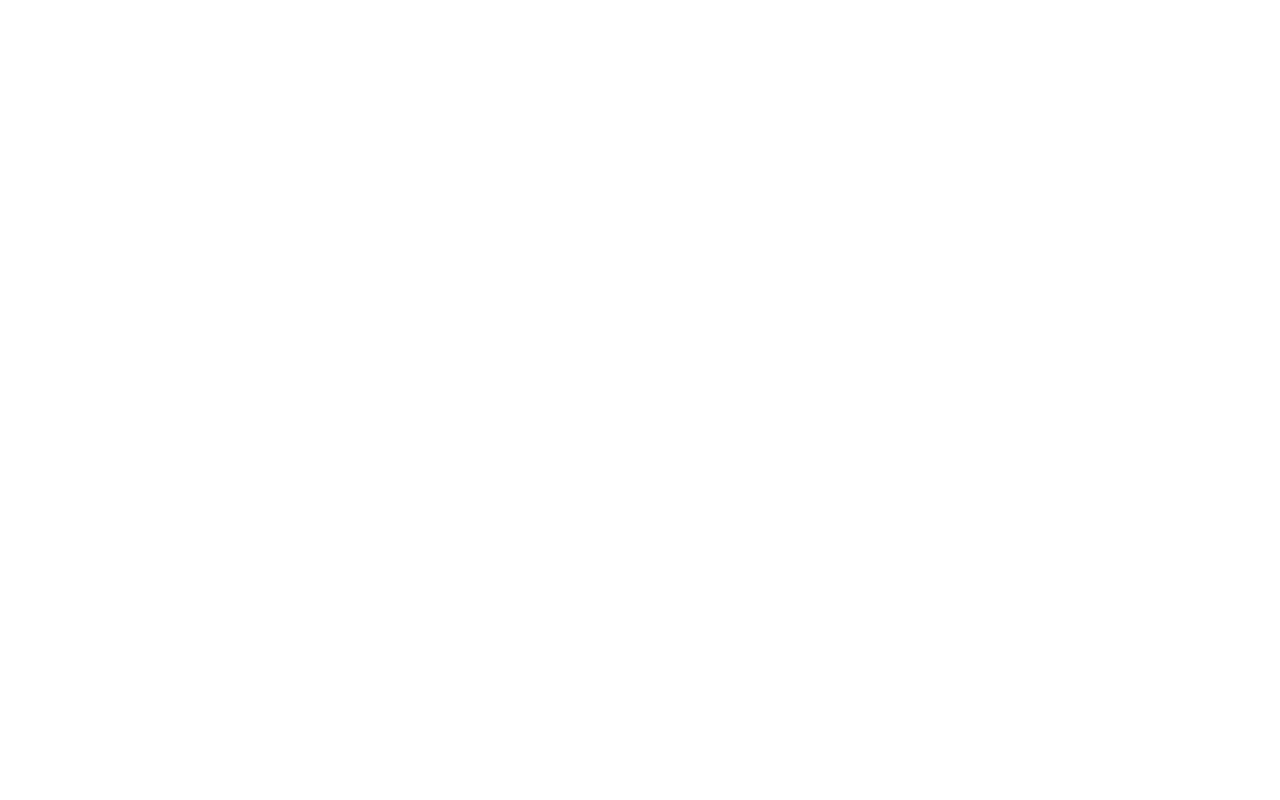
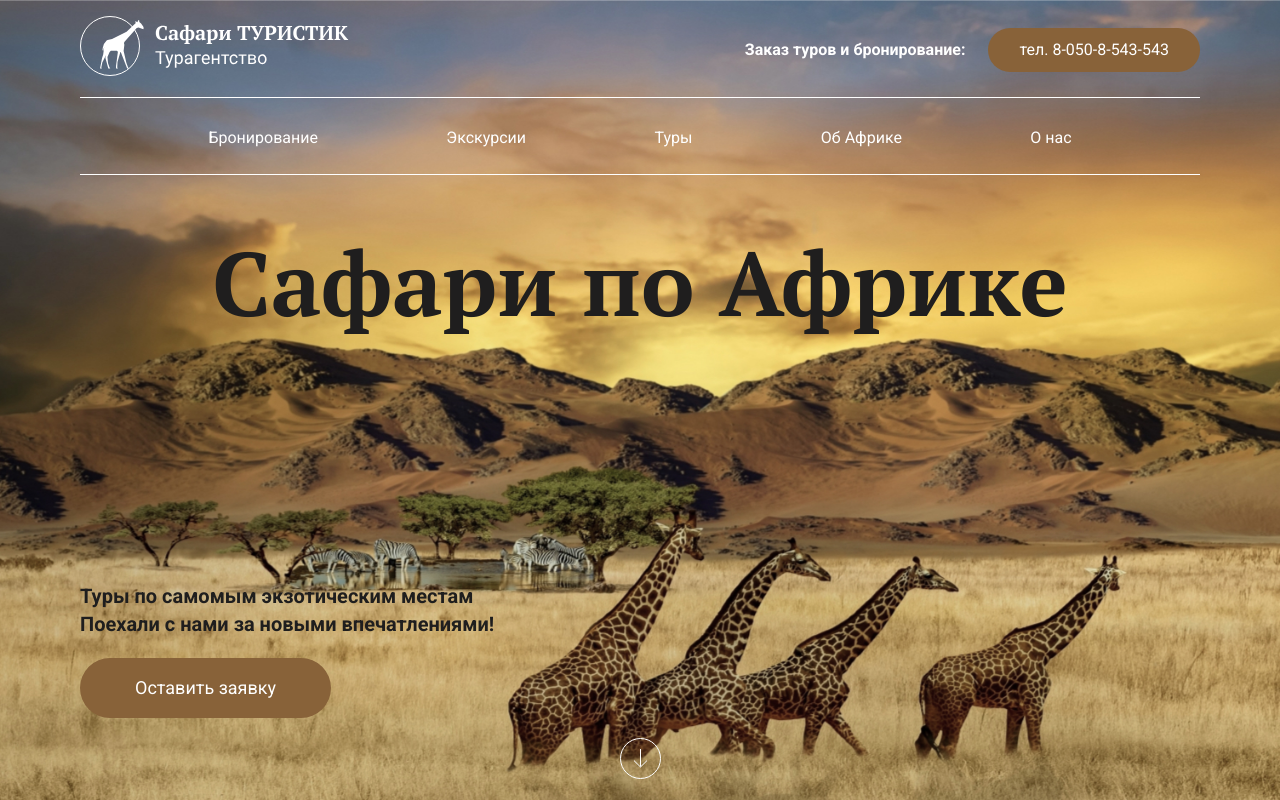
Before and after one commit to kovalevaMarina/Safari, a plain HTML site: page index.html in a window 1280 px wide. Drawn offline with nearby package versions, Linux system fonts and the light colour scheme.

Commit message:
Implement header block

```diff
--- a/css/style.css
+++ b/css/style.css
@@ -0,0 +1,139 @@
+*,
+*::after,
+*::before {
+  box-sizing: border-box;
+}
+
+body {
+  font-family: "Roboto", "Arial", sans-serif;
+  font-size: 18px;
+  font-weight: 400;
+  line-height: 25px;
+  color: #1F1E1E;
+}
+
+a {
+  text-decoration: none;
+  color: inherit;
+}
+
+.container {
+  max-width: 1140px;
+  margin: 0 auto;
+  padding: 0 10px;
+}
+
+.header {
+  background-image: url("../images/header-bg.jpg");
+  background-repeat: no-repeat;
+  background-position: top center;
+  background-size: cover;
+  background-color: #886239;
+}
+
+.header__inner {
+  min-height: 100vh;
+  display: flex;
+  flex-direction: column;
+  justify-content: space-between;
+}
+
+.header__top {
+  display: flex;
+  justify-content: space-between;
+  flex-wrap: wrap;
+  align-items: center;
+  padding: 16px 0 49px;
+}
+
+.logo {
+  transition: all 0.5s;
+}
+
+.logo:hover {
+  opacity: 0.6;
+}
+
+.header__phone {
+  font-weight: 700;
+  font-size: 16px;
+  line-height: 21px;
+  color: #FFFFFF;
+}
+
+.header__phone-number {
+  font-weight: 400;
+  margin-left: 19px;
+  padding: 12px 31px 13px;
+  background-color: #886239;
+  border-radius: 22px;
+}
+
+.menu {
+  margin-top: 15px;
+  padding: 27px 0 24px;
+  border-top: 1px solid #FFFFFF;
+  border-bottom: 1px solid #FFFFFF;
+  width: 100%;
+}
+
+.menu__list {
+  display: flex;
+  justify-content: space-evenly;
+  align-items: center;
+  font-size: 16px;
+  color: #FFFFFF;
+}
+
+.menu__link {
+  transition: all 0.5s;
+}
+
+.menu__link:hover {
+  opacity: 0.6;
+}
+
+.menu__link:active {
+  text-decoration: underline;
+}
+
+.header__title {
+  font-family: "PT Serif", "Arial", serif;
+  font-weight: bold;
+  font-size: 90px;
+  line-height: 117px;
+  text-align: center;
+  margin-bottom: auto;
+}
+
+.header__description {
+  width: 422px;
+  font-weight: 700;
+  font-size: 20px;
+  line-height: 28px;
+  margin-bottom: 20px;
+}
+
+.header__btn {
+  display: inline-block;
+  font-size: 18px;
+  line-height: 21px;
+  margin-bottom: 20px;
+  padding: 19px 55px 20px;
+  background-color: #886239;
+  border-radius: 30px;
+  color: #FFFFFF;
+}
+
+.header__arrow {
+  text-align: center;
+  margin-bottom: 15px;
+}
+
+.header__arrow-link {
+  transition: all 0.5s;
+}
+
+.header__arrow-link:hover {
+  opacity: 0.6;
+}
--- a/index.html
+++ b/index.html
@@ -1,17 +1,54 @@
 <!DOCTYPE html>
-<html lang="en">
+<html lang="ru">
   <head>
     <meta charset="UTF-8">
     <meta name="viewport" content="width=device-width, initial-scale=1.0">
     <meta http-equiv="X-UA-Compatible" content="ie=edge">
-  <title>Document</title>
+    <title>Safari</title>
+    <link rel="preconnect" href="https://fonts.googleapis.com">
+    <link rel="preconnect" href="https://fonts.gstatic.com" crossorigin>
+    <link href="https://fonts.googleapis.com/css2?family=PT+Serif:wght@700&family=Roboto:wght@400;500;700&display=swap" rel="stylesheet">
     <link rel="stylesheet" href="css/reset.css">
     <link rel="stylesheet" href="css/slick.css">
     <link rel="stylesheet" href="css/jquery.fancybox.css">
     <link rel="stylesheet" href="css/style.css">
   </head>
   <body>
-
+    <header class="header">
+      <div class="container">
+        <div class="header__inner">
+          <div class="header__top">
+            <a class="logo" href="#">
+              <img class="logo__img" src="images/logo.svg" alt="Логотип турагенства Сафари Туристик">
+            </a>
+            <div class="header__phone">Заказ туров и бронирование:
+              <a class="header__phone-number" href="tel:80508543543">тел. 8-050-8-543-543</a>
+            </div>
+            <nav class="menu">
+              <ul class="menu__list">
+                <li class="menu__item"><a class="menu__link" href="#">Бронирование</a></li>
+                <li class="menu__item"><a class="menu__link" href="#">Экскурсии</a></li>
+                <li class="menu__item"><a class="menu__link" href="#">Туры</a></li>
+                <li class="menu__item"><a class="menu__link" href="#">Об Африке</a></li>
+                <li class="menu__item"><a class="menu__link" href="#">О нас</a></li>
+              </ul>
+            </nav>
+          </div>
+          <h1 class="header__title">Сафари по Африке</h1>
+          <div class="header__content">
+            <p class="header__description">Туры по самомым экзотическим местам
+              Поехали с нами за новыми впечатлениями!
+            </p>
+            <a class="header__btn" href="#">Оставить заявку</a>
+            <div class="header__arrow">
+              <a class="header__arrow-link" href="№">
+                <img class="header__aroow-img" src="images/arrow.svg" alt="Иконка скролла">
+              </a>
+            </div>
+          </div>
+        </div>
+      </div>
+    </header>
 
     <script src="https://ajax.googleapis.com/ajax/libs/jquery/3.4.1/jquery.min.js"></script>
     <script src="js/slick.min.js"></script>
```
Also changed, not shown: images/arrow.svg (added), images/header-bg.jpg (added), images/logo.svg (added). Lines whose indentation alone changed are shown as unchanged.
